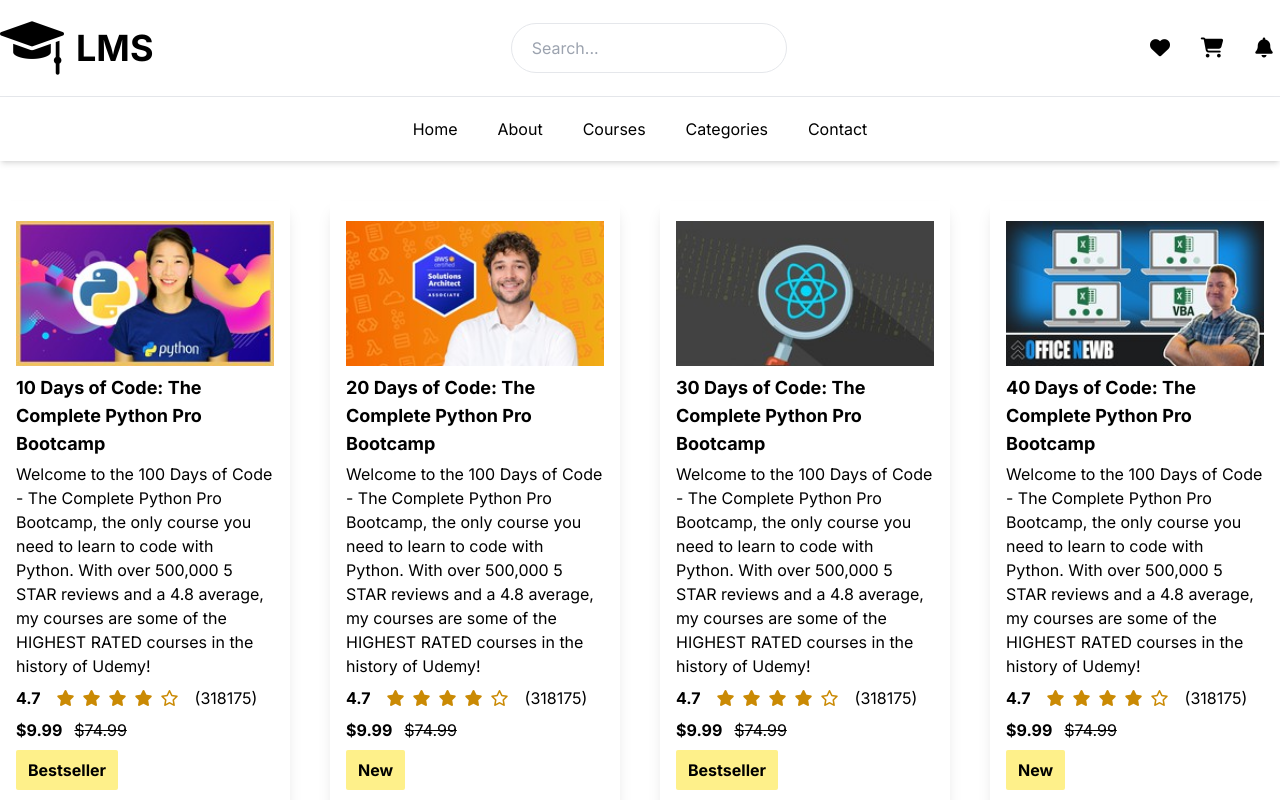
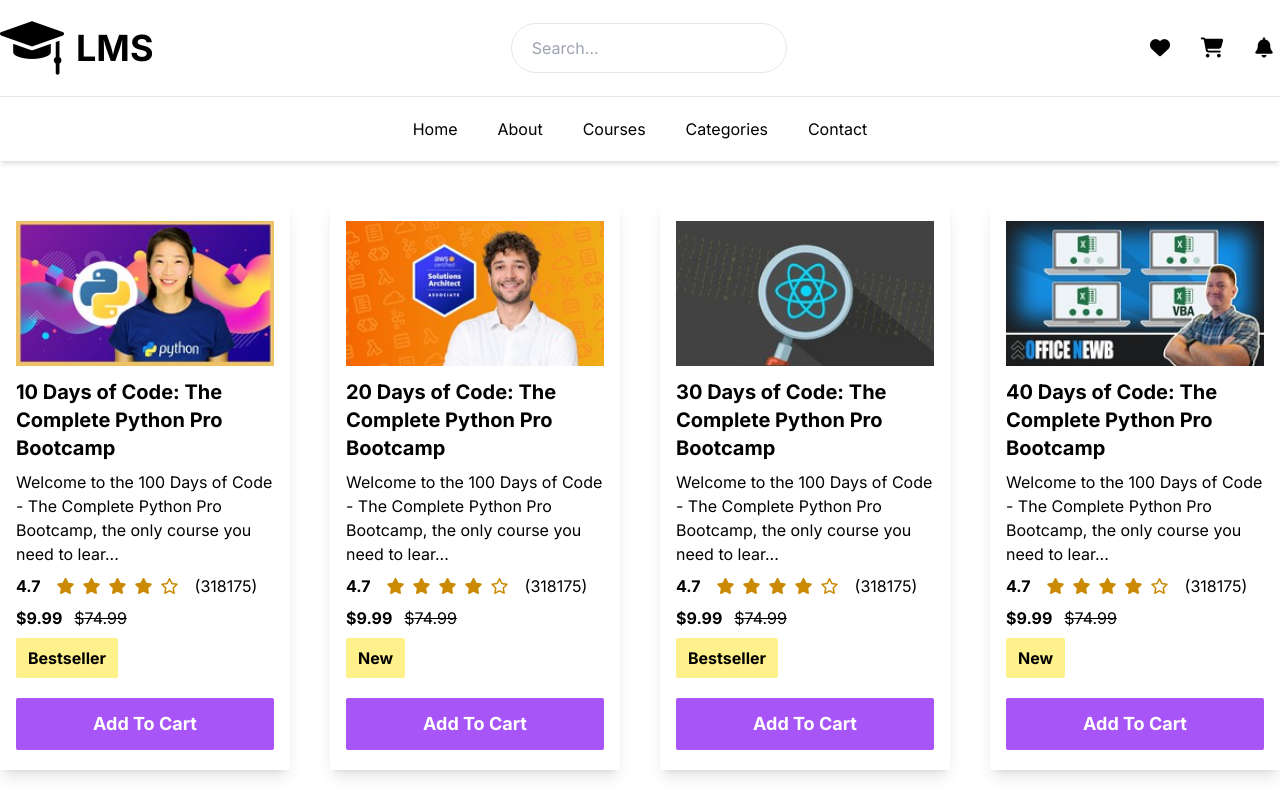
Before and after one commit to nabilsiddik/learning-management-system, a React (Vite) app: page / in a window 1280 px wide. Shown: the top 800 px of the page. Built offline with nearby package versions, Linux system fonts and the light colour scheme.

Commit message:
Single Course Page

```diff
--- a/src/App.jsx
+++ b/src/App.jsx
@@ -5,6 +5,8 @@ import Footer from './Components/Footer/Footer'
 import Home from './Pages/Home/Home'
 import { useContext } from 'react'
 import { CourseContext } from './Context/CourseContext/CourseContext'
+import Courses from './Pages/Courses/Courses';
+import SingleCourse from './Pages/SingleCourse/SingleCourse';
 
 
 function App() {
@@ -14,6 +16,8 @@ function App() {
       <Header />
       <Routes>
         <Route path='/' element={<Home />} />
+        <Route path='/courses' element={<Courses/>}/>
+        <Route path='/courses/:id' element={<SingleCourse/>}/>
       </Routes>
       <Footer />
     </BrowserRouter>
--- a/src/Components/Course/Course.jsx
+++ b/src/Components/Course/Course.jsx
@@ -1,15 +1,26 @@
 import React from 'react'
+import { Link } from 'react-router-dom'
 
 const Course = (props) => {
+
+  const shortDescription = (num, description) =>{
+    if(description.length > num){
+        return description.substring(0, num) + "..."
+    }
+    return description
+  }
+
   return (
     <div id='course'>
       <div className="card shadow-lg py-5 px-4">
         <div className="course_img">
-            <img className='w-full' src={props.image_url} alt={props.title} />
+            <Link to={`/courses/${props.id}`}>
+                <img className='w-full' src={props.image_url} alt={props.title} />
+            </Link>
         </div>
         <div className="course_info">
-            <h2 className='text-lg font-bold mt-2 mb-1'>{props.title}</h2>
-            <p>{props.description}</p>
+            <h2 className='text-xl font-bold mt-3 mb-2'>{props.title}</h2>
+            <p>{shortDescription(100, props.description)}</p>
             <div className="review_and_rating flex items-center gap-4 my-2">
                 <h3 className="text-md font-bold">{props.rating}</h3>
                 <ul className='flex items-center gap-2 text-yellow-600'>
--- a/src/Data/AllCourses.js
+++ b/src/Data/AllCourses.js
@@ -13,7 +13,8 @@ export const allCourses = [
         review: 318175,
         oldPrice: 74.99,
         newPrice: 9.99,
-        badge: "Bestseller"
+        badge: "Bestseller",
+        video_url: `https://www.youtube.com/embed/z0n1aQ3IxWI?si=A4iFZ7xbmfzR_QxF`
     },
 
     {
@@ -25,7 +26,8 @@ export const allCourses = [
         review: 318175,
         oldPrice: 74.99,
         newPrice: 9.99,
-        badge: "New"
+        badge: "New",
+        video_url: `https://www.youtube.com/embed/eILUmCJhl64?si=sCI63sorAb5_H392`
     },
 
     {
@@ -37,7 +39,8 @@ export const allCourses = [
         review: 318175,
         oldPrice: 74.99,
         newPrice: 9.99,
-        badge: "Bestseller"
+        badge: "Bestseller",
+        video_url: `https://www.youtube.com/embed/q8EevlEpQ2A?si=29PyttUsm8QYEy3c`
     },
 
     {
@@ -49,6 +52,7 @@ export const allCourses = [
         review: 318175,
         oldPrice: 74.99,
         newPrice: 9.99,
-        badge: "New"
+        badge: "New",
+        video_url: `https://www.youtube.com/embed/_uQrJ0TkZlc?si=RxWzQWbq3fiATK1h`
     },
 ]
--- /dev/null
+++ b/src/Pages/Courses/Courses.jsx
@@ -0,0 +1,11 @@
+import React from 'react'
+
+const Courses = () => {
+  return (
+    <div id='courses'>
+      <h1>Courses</h1>
+    </div>
+  )
+}
+
+export default Courses
--- /dev/null
+++ b/src/Pages/SingleCourse/SingleCourse.jsx
@@ -0,0 +1,54 @@
+import React, { useContext } from 'react'
+import { useParams } from 'react-router-dom'
+import { CourseContext } from '../../Context/CourseContext/CourseContext'
+import { allCourses } from './../../Data/AllCourses';
+
+
+
+const SingleCourse = () => {
+
+    const {id} = useParams()
+    const {allCourses} = useContext(CourseContext)
+
+    const currentCourse = allCourses.filter(course => course.id === Number(id))
+
+    console.log(currentCourse[0].video)
+
+  return (
+    <div id='single_courses' className='py-8 bg-dark mb-5'>
+      <div className="container mx-auto">
+        <div className="page_header text-white lg:flex gap-20">
+            {/* Course Details */}
+            <div className="course_details w-[60%]">
+                <h1 className='text-3xl font-bold'>{currentCourse[0].title}</h1>
+                <p className='my-3'>{currentCourse[0].description}</p>
+                <div className='flex items-center gap-3'>
+                    <div className="badge py-2 px-3 bg-yellow-200 font-bold rounded-sm inline-block mt-2 text-black">
+                    {currentCourse[0].badge}
+                    </div>
+
+                    <div className="review_and_rating flex items-center gap-4 my-2">
+                    <h3 className="text-md font-bold">{currentCourse[0].rating}</h3>
+                    <ul className='flex items-center gap-2 text-yellow-600'>
+                        <li><i className="fa-solid fa-star"></i></li>
+                        <li><i className="fa-solid fa-star"></i></li>
+                        <li><i className="fa-solid fa-star"></i></li>
+                        <li><i className="fa-solid fa-star"></i></li>
+                        <li><i className="fa-regular fa-star"></i></li>
+                    </ul>
+                    <p>({currentCourse[0].review})</p>
+                    </div>
+                </div>
+            </div>
+
+            {/* Course Intro */}
+            <div className="course_intro w-[40%] mt-10 lg:mt-0">
+                <iframe width="560" height="315" src={currentCourse[0].video_url} title="YouTube video player" frameborder="0" allow="accelerometer; autoplay; clipboard-write; encrypted-media; gyroscope; picture-in-picture; web-share" referrerpolicy="strict-origin-when-cross-origin" allowfullscreen></iframe>
+            </div>
+        </div>
+      </div>
+    </div>
+  )
+}
+
+export default SingleCourse
```
